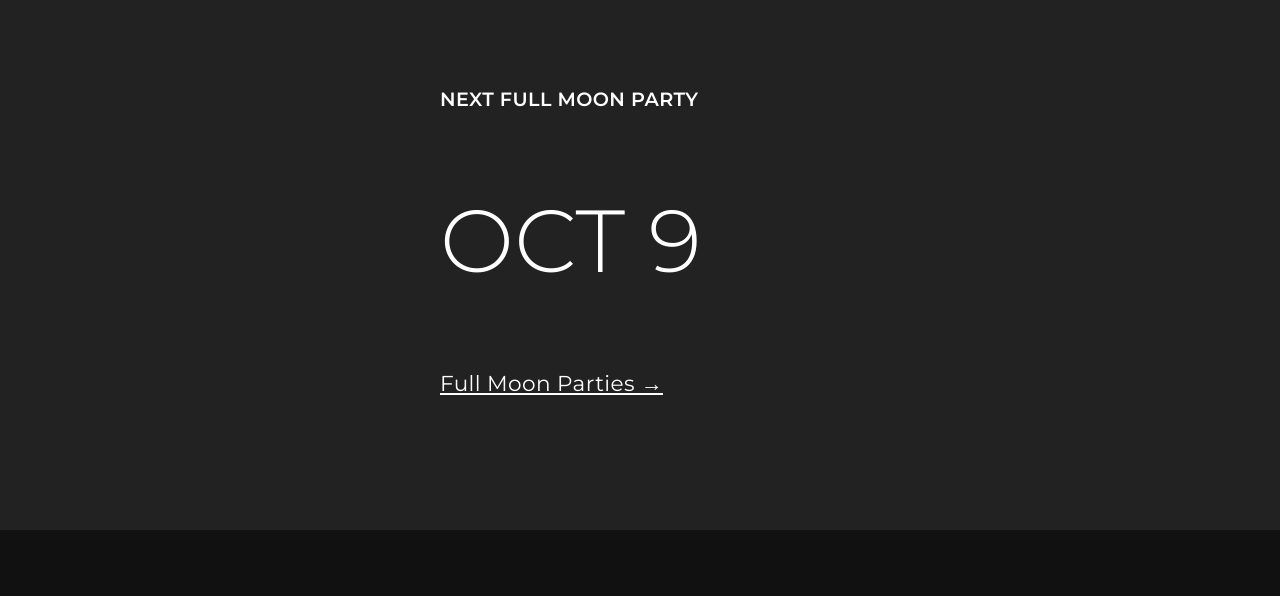
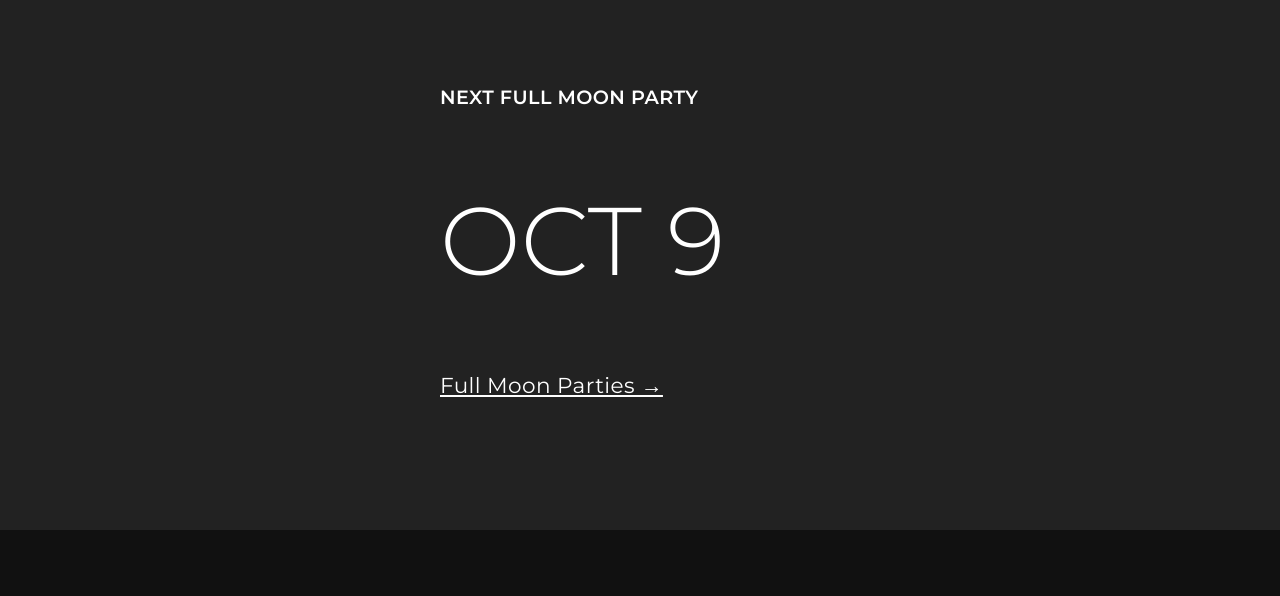
Before and after one commit to SpiritshopOfficial/spiritshopofficial.github.io, a PHP site: page / in a window 1280 px wide. Shown: the part 1260-1856 px from the top of the page. Run offline with PHP 8.4, Linux system fonts and the light colour scheme.

Commit message:
Update style.css

```diff
--- a/style.css
+++ b/style.css
@@ -226,7 +226,7 @@ h3 {
 }
 
 .date {
-  font-size: 11rem;
+  font-size: 12rem;
   line-height: 1em;
   word-wrap: break-word;
   font-weight: 300;
```
